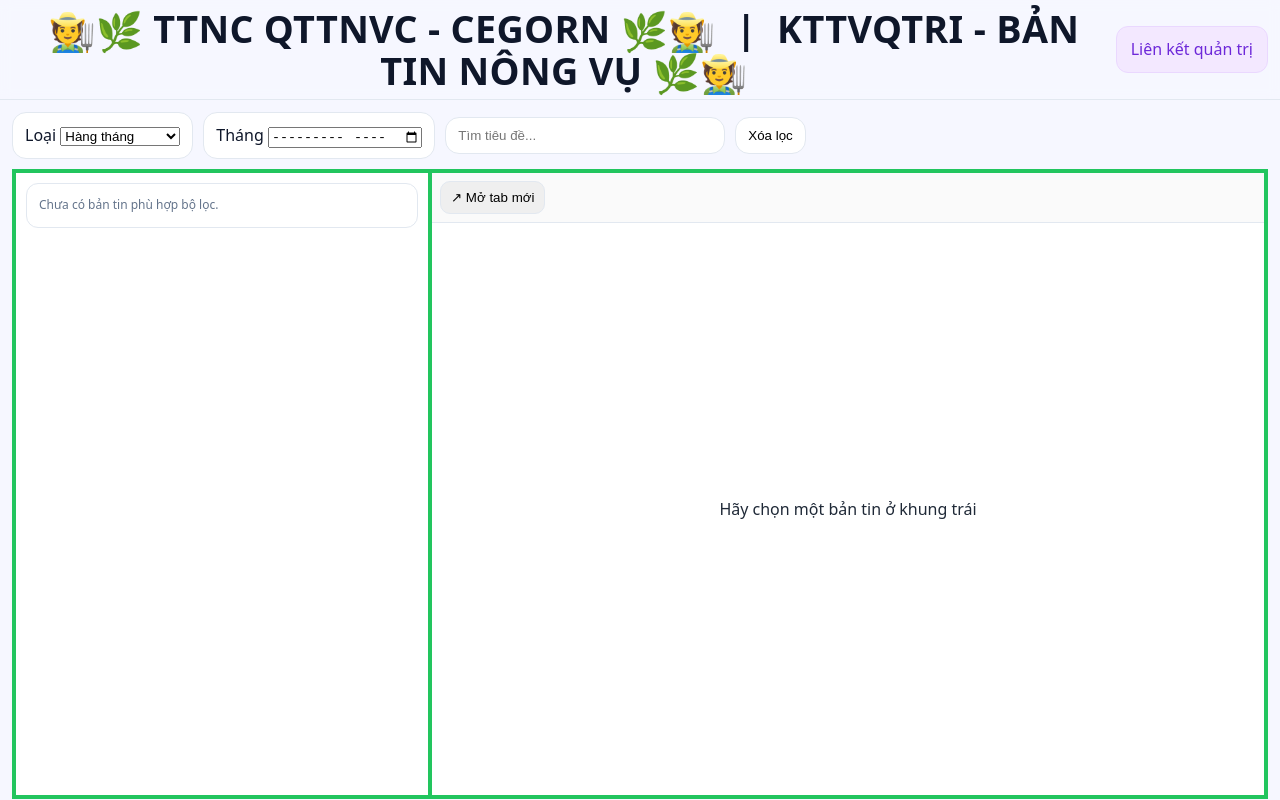
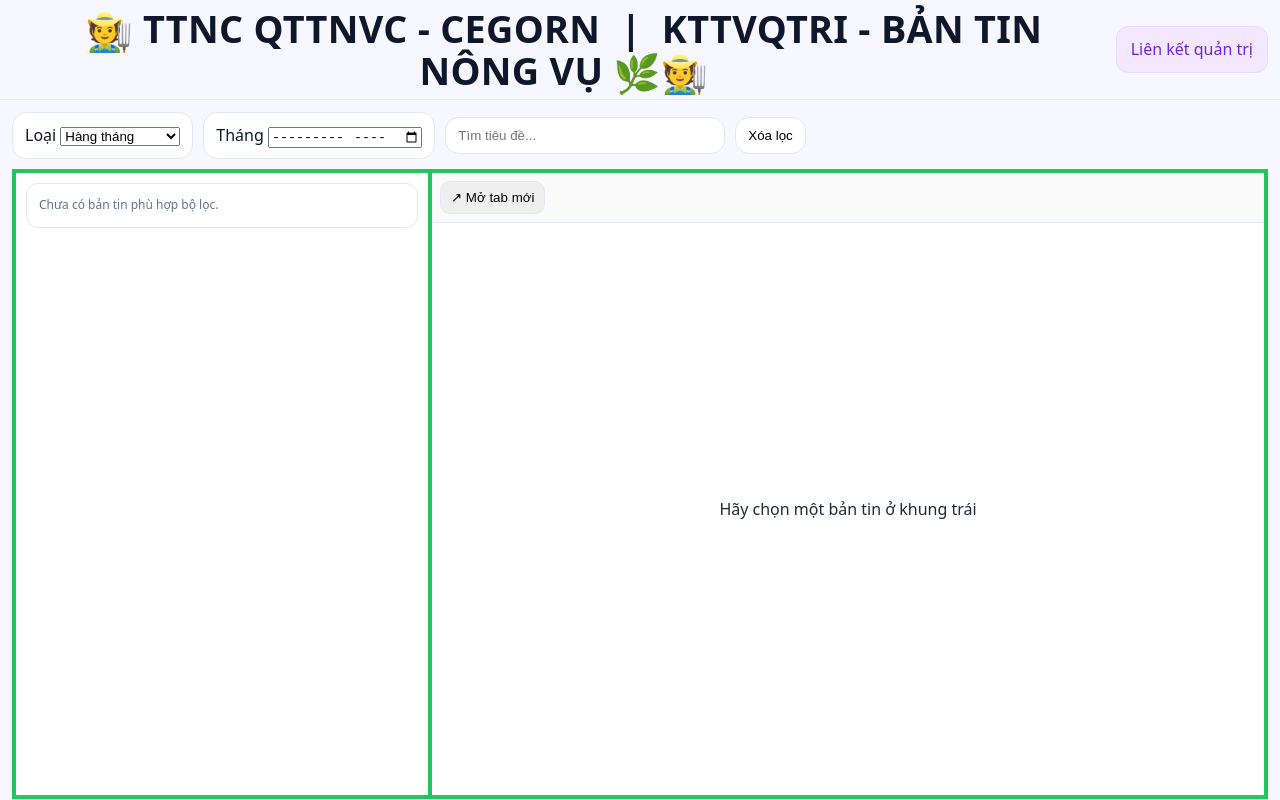
Before and after one commit to thoitietqtri/nongvu-app, a plain HTML site: page index.html in a window 1280 px wide. Drawn offline with nearby package versions, Linux system fonts and the light colour scheme; no server answers.

Commit message:
Update index.html

```diff
--- a/index.html
+++ b/index.html
@@ -95,9 +95,9 @@
   <div class="header-inner">
     <div></div>
     <h1 class="header-title">
-      <span class="emoji">🧑‍🌾</span><span class="emoji">🌿</span>
+      <span class="emoji">🧑‍🌾</span><span class="emoji"></span>
       TTNC QTTNVC - CEGORN
-      <span class="emoji">🌿</span><span class="emoji">🧑‍🌾</span>
+      <span class="emoji"></span><span class="emoji"></span>
       &nbsp;|&nbsp; KTTVQTRI - BẢN TIN NÔNG VỤ
       <span class="emoji">🌿</span><span class="emoji">🧑‍🌾</span>
     </h1>
```
